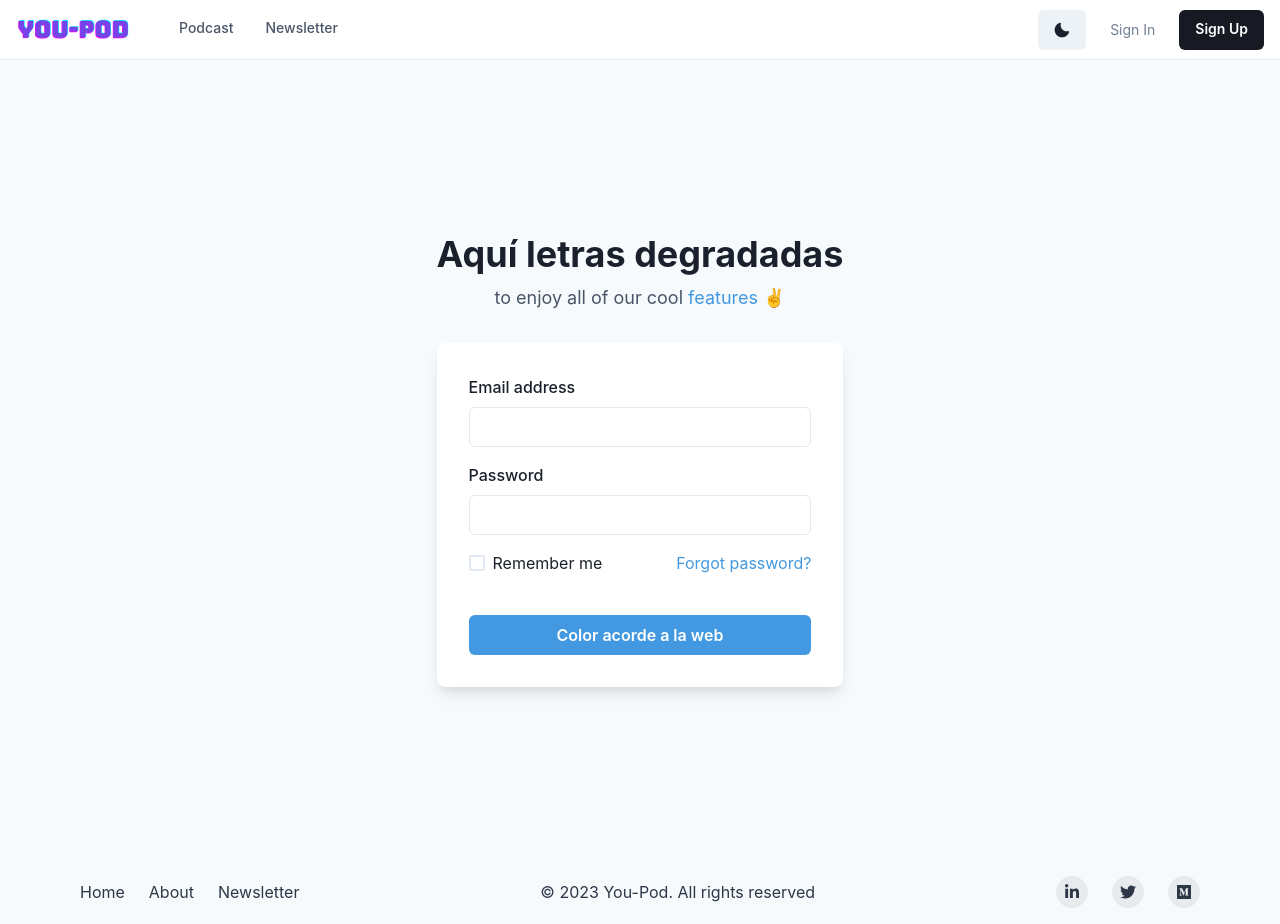
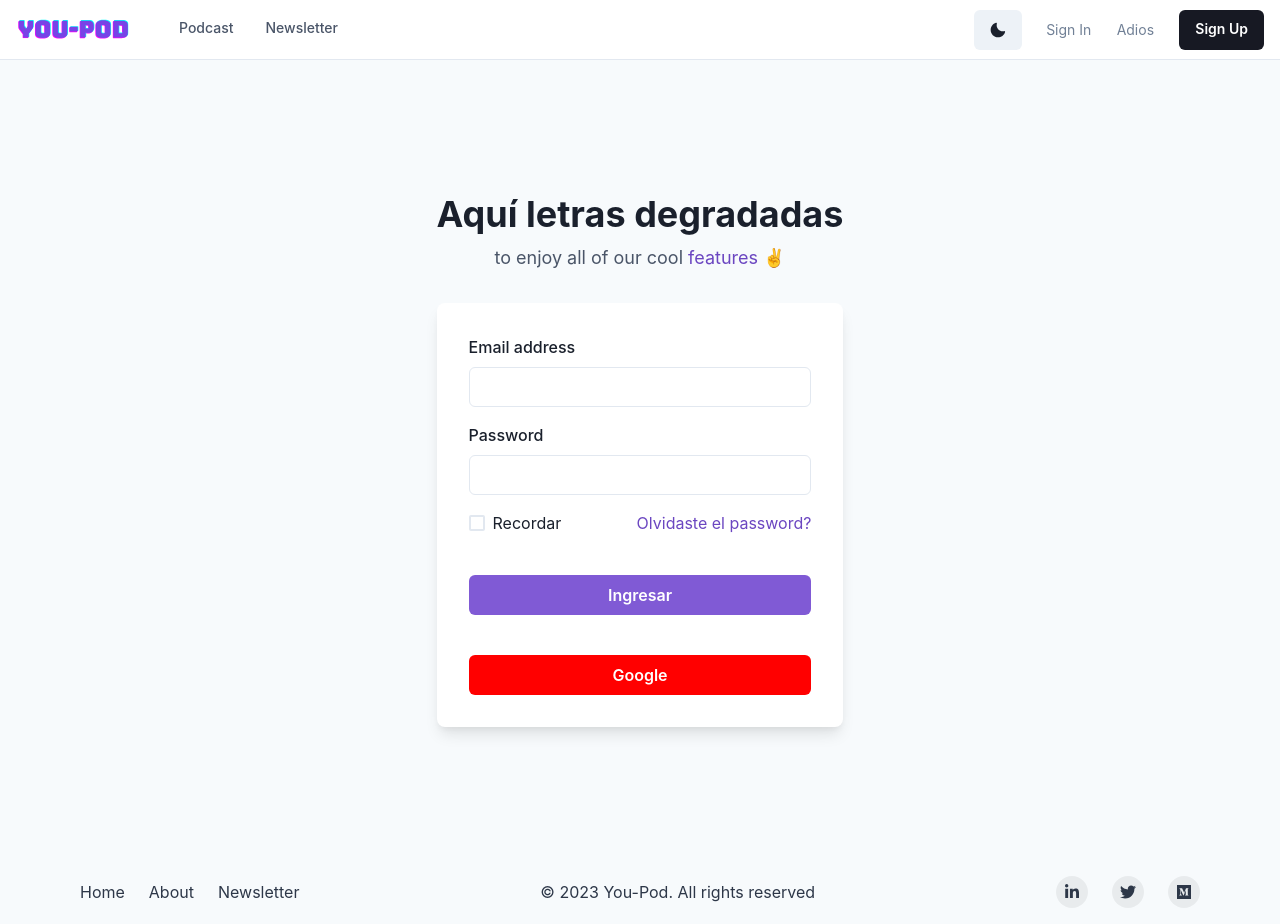
Before and after one commit to aitorevi/you-pod, a Next.js app: page /sign_in in a window 1280 px wide. Built offline with nearby package versions, Linux system fonts and the light colour scheme.

Commit message:
Before custom authentication JWT

```diff
--- a/components/navbar.tsx
+++ b/components/navbar.tsx
@@ -28,38 +28,39 @@ import {
 import styles from "@/styles/Home.module.css";
 import Image from "next/image";
 import React from "react";
+import {auth, signInWithGoogle} from "../firebase/firebase";
 
 export default function WithSubnavigation() {
-    const { isOpen, onToggle } = useDisclosure();
-    const { colorMode, toggleColorMode } = useColorMode();
+    const {isOpen, onToggle} = useDisclosure();
+    const {colorMode, toggleColorMode} = useColorMode();
     return (
         <Box>
             <Flex
                 bg={useColorModeValue('white', 'gray.800')}
                 color={useColorModeValue('gray.600', 'white')}
                 minH={'60px'}
-                py={{ base: 2 }}
-                px={{ base: 4 }}
+                py={{base: 2}}
+                px={{base: 4}}
                 borderBottom={1}
                 borderStyle={'solid'}
                 borderColor={useColorModeValue('gray.200', 'gray.900')}
                 align={'center'}>
                 <Flex
-                    flex={{ base: 1, md: 'auto' }}
-                    ml={{ base: -2 }}
-                    display={{ base: 'flex', md: 'none' }}>
+                    flex={{base: 1, md: 'auto'}}
+                    ml={{base: -2}}
+                    display={{base: 'flex', md: 'none'}}>
                     <IconButton
                         onClick={onToggle}
                         icon={
-                            isOpen ? <CloseIcon w={3} h={3} /> : <HamburgerIcon w={5} h={5} />
+                            isOpen ? <CloseIcon w={3} h={3}/> : <HamburgerIcon w={5} h={5}/>
                         }
                         variant={'ghost'}
                         aria-label={'Toggle Navigation'}
                     />
                 </Flex>
-                <Flex flex={{ base: 1 }} justify={{ base: 'center', md: 'start' }}>
+                <Flex flex={{base: 1}} justify={{base: 'center', md: 'start'}}>
                     <Text
-                        textAlign={useBreakpointValue({ base: 'center', md: 'left' })}
+                        textAlign={useBreakpointValue({base: 'center', md: 'left'})}
                         fontFamily={'heading'}
                         color={useColorModeValue('gray.800', 'white')}>
 
@@ -75,18 +76,18 @@ export default function WithSubnavigation() {
                         </Link>
                     </Text>
 
-                    <Flex display={{ base: 'none', md: 'flex' }} ml={10}>
-                        <DesktopNav />
+                    <Flex display={{base: 'none', md: 'flex'}} ml={10}>
+                        <DesktopNav/>
                     </Flex>
                 </Flex>
 
                 <Stack
-                    flex={{ base: 1, md: 0 }}
+                    flex={{base: 1, md: 0}}
                     justify={'flex-end'}
                     direction={'row'}
                     spacing={6}>
                     <Button onClick={toggleColorMode}>
-                        {colorMode === 'light' ? <MoonIcon /> : <SunIcon />}
+                        {colorMode === 'light' ? <MoonIcon/> : <SunIcon/>}
                     </Button>
                     <Button
                         as={'a'}
@@ -97,8 +98,17 @@ export default function WithSubnavigation() {
                         Sign In
                     </Button>
                     <Button
+                        onClick={() => auth.signOut()}
                         as={'a'}
-                        display={{ base: 'none', md: 'inline-flex' }}
+                        fontSize={'sm'}
+                        fontWeight={400}
+                        variant={'link'}
+                        href={'sign_in'}>
+                        Adios
+                    </Button>
+                    <Button
+                        as={'a'}
+                        display={{base: 'none', md: 'inline-flex'}}
                         fontSize={'sm'}
                         fontWeight={600}
                         color={'white'}
@@ -113,7 +123,7 @@ export default function WithSubnavigation() {
             </Flex>
 
             <Collapse in={isOpen} animateOpacity>
-                <MobileNav />
+                <MobileNav/>
             </Collapse>
         </Box>
     );
@@ -166,7 +176,7 @@ const DesktopNav = () => {
     );
 };
 
-const DesktopSubNav = ({ label, href, subLabel }: NavItem) => {
+const DesktopSubNav = ({label, href, subLabel}: NavItem) => {
     return (
         <Link
             href={href}
@@ -174,12 +184,12 @@ const DesktopSubNav = ({ label, href, subLabel }: NavItem) => {
             display={'block'}
             p={2}
             rounded={'md'}
-            _hover={{ bg: useColorModeValue('pink.50', 'gray.900') }}>
+            _hover={{bg: useColorModeValue('pink.50', 'gray.900')}}>
             <Stack direction={'row'} align={'center'}>
                 <Box>
                     <Text
                         transition={'all .3s ease'}
-                        _groupHover={{ color: 'pink.400' }}
+                        _groupHover={{color: 'pink.400'}}
                         fontWeight={500}>
                         {label}
                     </Text>
@@ -189,11 +199,11 @@ const DesktopSubNav = ({ label, href, subLabel }: NavItem) => {
                     transition={'all .3s ease'}
                     transform={'translateX(-10px)'}
                     opacity={0}
-                    _groupHover={{ opacity: '100%', transform: 'translateX(0)' }}
+                    _groupHover={{opacity: '100%', transform: 'translateX(0)'}}
                     justify={'flex-end'}
                     align={'center'}
                     flex={1}>
-                    <Icon color={'pink.400'} w={5} h={5} as={ChevronRightIcon} />
+                    <Icon color={'pink.400'} w={5} h={5} as={ChevronRightIcon}/>
                 </Flex>
             </Stack>
         </Link>
@@ -205,7 +215,7 @@ const MobileNav = () => {
         <Stack
             bg={useColorModeValue('white', 'gray.800')}
             p={4}
-            display={{ md: 'none' }}>
+            display={{md: 'none'}}>
             {NAV_ITEMS.map((navItem) => (
                 <MobileNavItem key={navItem.label} {...navItem} />
             ))}
@@ -213,8 +223,8 @@ const MobileNav = () => {
     );
 };
 
-const MobileNavItem = ({ label, children, href }: NavItem) => {
-    const { isOpen, onToggle } = useDisclosure();
+const MobileNavItem = ({label, children, href}: NavItem) => {
+    const {isOpen, onToggle} = useDisclosure();
 
     return (
         <Stack spacing={4} onClick={children && onToggle}>
@@ -243,7 +253,7 @@ const MobileNavItem = ({ label, children, href }: NavItem) => {
                 )}
             </Flex>
 
-            <Collapse in={isOpen} animateOpacity style={{ marginTop: '0!important' }}>
+            <Collapse in={isOpen} animateOpacity style={{marginTop: '0!important'}}>
                 <Stack
                     mt={2}
                     pl={4}
--- a/components/sign_in.tsx
+++ b/components/sign_in.tsx
@@ -12,6 +12,7 @@ import {
     Text,
     useColorModeValue,
 } from '@chakra-ui/react';
+import {signInWithGoogle} from "../firebase/firebase";
 
 export default function SimpleCard() {
     return (
@@ -24,7 +25,7 @@ export default function SimpleCard() {
                 <Stack align={'center'}>
                     <Heading fontSize={'4xl'}>Aquí letras degradadas</Heading>
                     <Text fontSize={'lg'} color={'gray.600'}>
-                        to enjoy all of our cool <Link color={'blue.400'}>features</Link> ✌️
+                        to enjoy all of our cool <Link color={'purple.600'}>features</Link> ✌️
                     </Text>
                 </Stack>
                 <Box
@@ -32,30 +33,38 @@ export default function SimpleCard() {
                     bg={useColorModeValue('white', 'gray.700')}
                     boxShadow={'lg'}
                     p={8}>
-                    <Stack spacing={4}>
+                    <Stack spacing={4}
+                        // creo que aquí va la logica del formulario
+                    >
                         <FormControl id="email">
                             <FormLabel>Email address</FormLabel>
-                            <Input type="email" />
+                            <Input type="email"/>
                         </FormControl>
                         <FormControl id="password">
                             <FormLabel>Password</FormLabel>
-                            <Input type="password" />
+                            <Input type="password"/>
                         </FormControl>
                         <Stack spacing={10}>
                             <Stack
-                                direction={{ base: 'column', sm: 'row' }}
+                                direction={{base: 'column', sm: 'row'}}
                                 align={'start'}
                                 justify={'space-between'}>
-                                <Checkbox>Remember me</Checkbox>
-                                <Link color={'blue.400'}>Forgot password?</Link>
+                                <Checkbox>Recordar</Checkbox>
+                                <Link color={'purple.600'}>Olvidaste el password?</Link>
                             </Stack>
                             <Button
-                                bg={'blue.400'}
+                                bg={'purple.500'}
                                 color={'white'}
                                 _hover={{
-                                    bg: 'blue.500',
+                                    bg: 'purple.600',
                                 }}>
-                                Color acorde a la web
+                                Ingresar
+                            </Button>
+                            <Button
+                                bg={'red'}
+                                color={'white'}
+                                onClick={signInWithGoogle}>
+                                Google
                             </Button>
                         </Stack>
                     </Stack>
--- a/components/sign_up.tsx
+++ b/components/sign_up.tsx
@@ -1,3 +1,4 @@
+'use client';
 import {
     Flex,
     Box,
--- a/firebase/firebase.tsx
+++ b/firebase/firebase.tsx
@@ -1,5 +1,7 @@
-import { getFirestore } from "firebase/firestore";
-import { initializeApp } from "firebase/app";
+import {getFirestore} from "firebase/firestore";
+import {initializeApp} from "firebase/app";
+import {getAuth, GoogleAuthProvider, signInWithPopup} from "firebase/auth";
+
 // TODO: Add SDKs for Firebase products that you want to use
 const firebaseConfig = {
     apiKey: "AIzaSyAIKVJumt-R3lLyBYyMhNcJEDwbIjt_wic",
@@ -12,4 +14,16 @@ const firebaseConfig = {
 };
 
 const app = initializeApp(firebaseConfig);
+export const auth = getAuth(app);
+const provider = new GoogleAuthProvider();
+export const signInWithGoogle = () => {
+    signInWithPopup(auth, provider)
+        .then((result) => {
+            window.location.href = "/";
+            //console.log(result)
+        })
+        .catch((error) => {
+            console.log(error)
+        });
+}
 export const db = getFirestore(app);
--- a/package.json
+++ b/package.json
@@ -25,7 +25,9 @@
     "p4-css": "1.5.1",
     "react": "18.2.0",
     "react-dom": "18.2.0",
+    "react-firebase-hooks": "^5.1.1",
     "react-icons": "4.8.0",
+    "react-router-dom": "^6.10.0",
     "react-use": "^17.4.0",
     "typescript": "5.0.2"
   },
--- a/src/pages/sign_in/index.tsx
+++ b/src/pages/sign_in/index.tsx
@@ -5,8 +5,8 @@ import styles from '@/styles/Home.module.css'
 import Nav from '../../../components/navbar'
 import SmallWithNavigation from '../../../components/footer'
 import React from "react";
-import Link from "next/link";
 import SimpleCard from "../../../components/sign_in";
+import { getAuth, createUserWithEmailAndPassword } from "firebase/auth";
 
 const inter = Inter({subsets: ['latin']})
 export default function Podcast() {
--- a/src/pages/sign_up/index.tsx
+++ b/src/pages/sign_up/index.tsx
@@ -1,11 +1,8 @@
 import Head from 'next/head'
-import Image from 'next/image'
 import {Inter} from 'next/font/google'
-import styles from '@/styles/Home.module.css'
 import Nav from '../../../components/navbar'
 import SmallWithNavigation from '../../../components/footer'
 import React from "react";
-import Link from "next/link";
 import SignupCard from "../../../components/sign_up";
 
 const inter = Inter({subsets: ['latin']})
```
Also changed, not shown: components/insertUser.tsx (added, +15 -0 lines), src/pages/index.tsx (+9 -0 lines), src/styles/Home.module.css (+0 -11 lines), public/you-pod-nav.svg, 1 other file (tests, documents, lock files or other folders).
